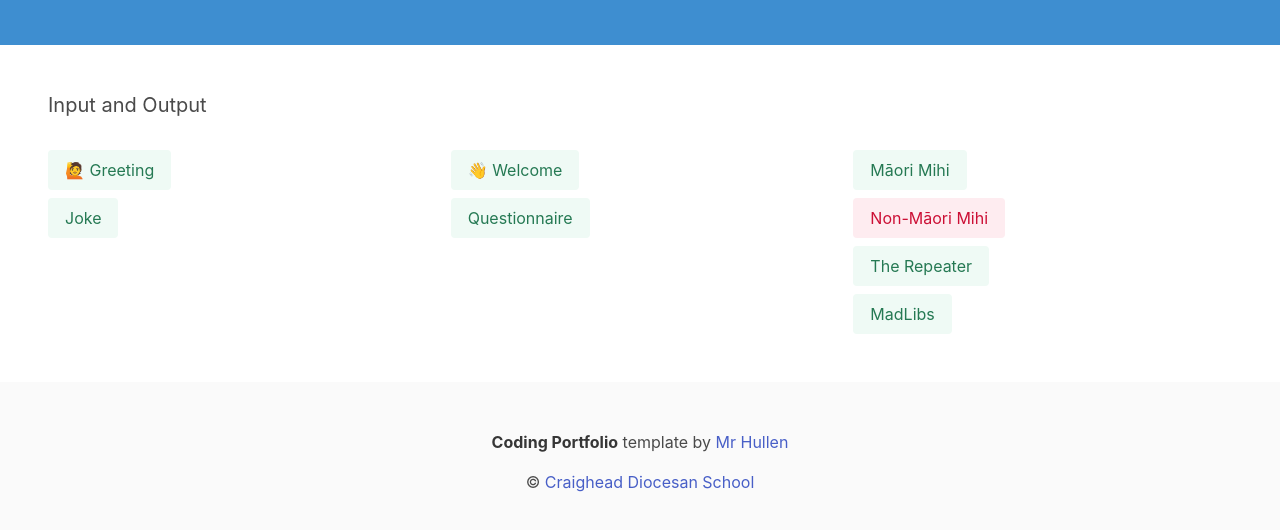
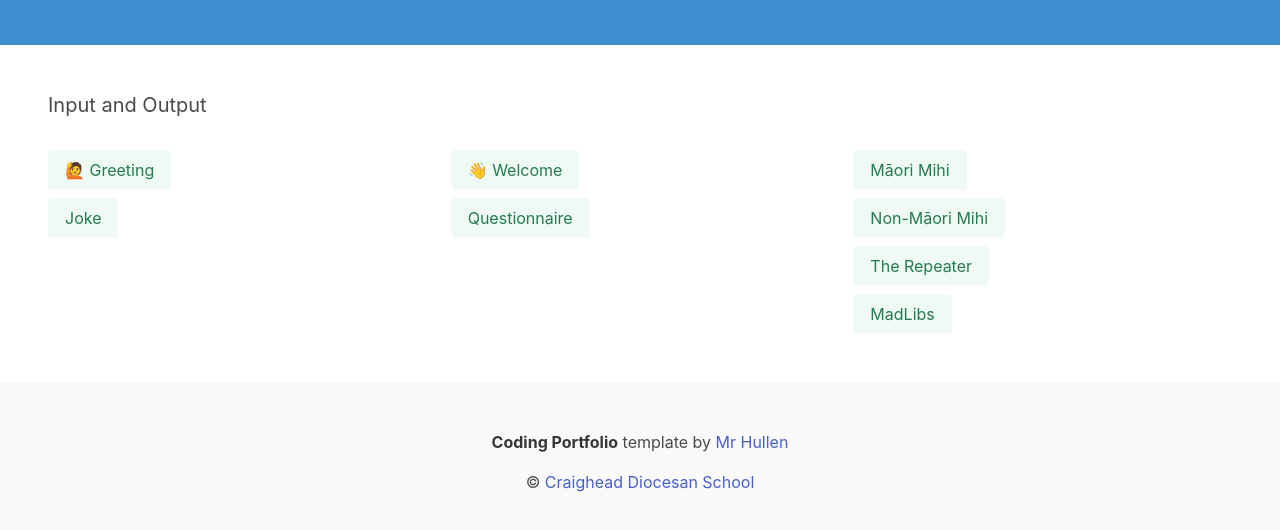
Before and after one commit to craighead-diocesan-school/01-input-output-fitzgerald52, a plain HTML site: page index.html in a window 1280 px wide. Shown: the part 116-646 px from the top of the page. Drawn offline with nearby package versions, Linux system fonts and the light colour scheme.

Commit message:
i changed the button color to green

```diff
--- a/index.html
+++ b/index.html
@@ -41,7 +41,7 @@
 
         <div class="column">
           <button class="button is-light is-success" onclick="maoriMihi()">Māori Mihi</button>
-          <button class="button is-light is-danger" onclick="nonMaoriMihi()">Non-Māori Mihi</button>
+          <button class="button is-light is-success" onclick="nonMaoriMihi()">Non-Māori Mihi</button>
           <button class="button is-light is-success" onclick="theRepeater()">The Repeater</button>
           <button class="button is-light is-success" onclick="madLibs()">MadLibs</button>
         </div>
```
